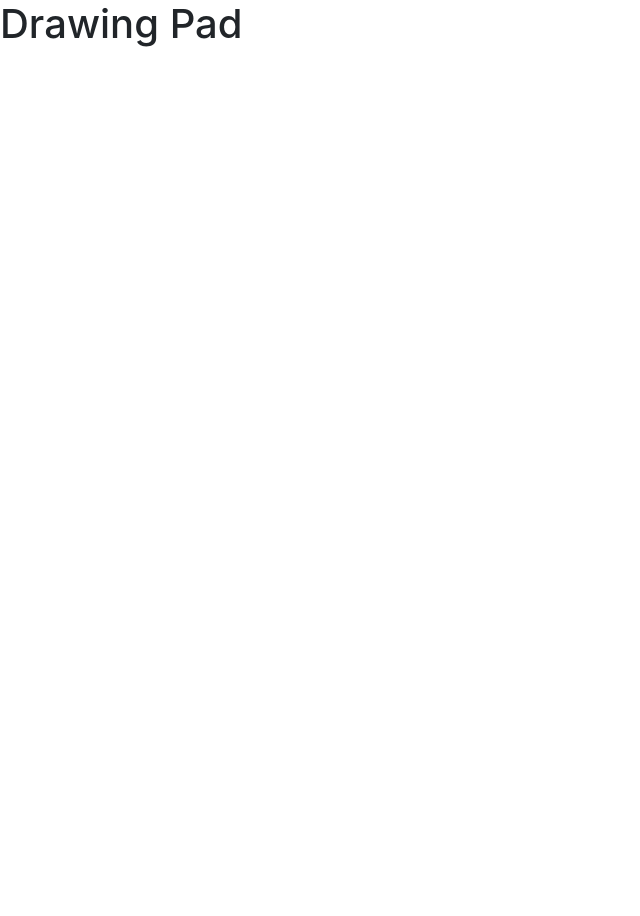
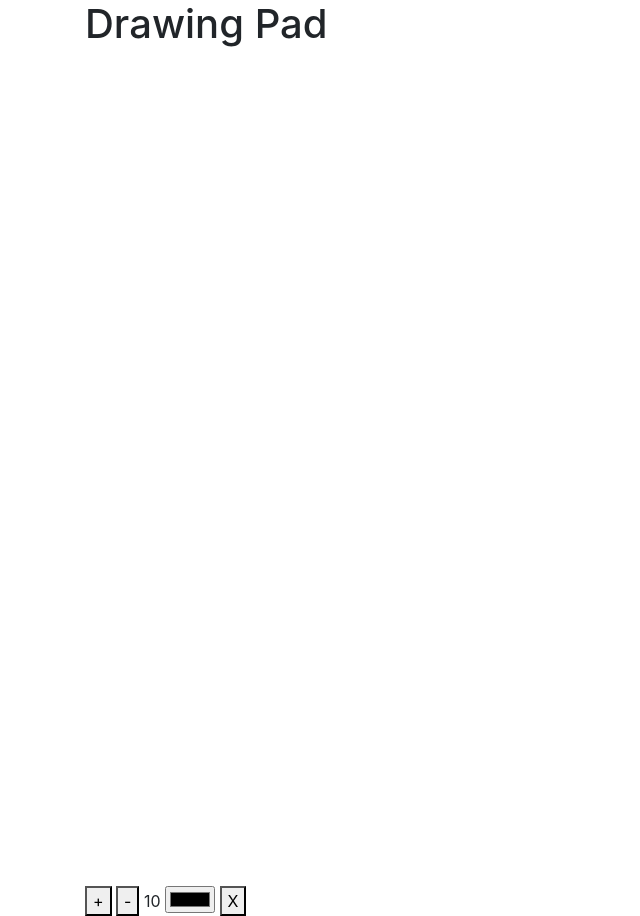
Before and after one commit to CornveliousFarva/drawing-pad, a plain HTML site: page index.html in a window 1280 px wide. Shown: the whole page, without its empty margins (0-640 px from the left). Before the commit the page ends 800 px from the top, so only its background shows below. Drawn offline with nearby package versions, Linux system fonts and the light colour scheme.

Commit message:
Added the html and the initial variable declarations in the script.

```diff
--- a/index.html
+++ b/index.html
@@ -9,7 +9,18 @@
     <title>Drawing Pad</title>
 </head>
 <body>
-    <h1> Drawing Pad </h1>
+    <div class="container">
+       <h1> Drawing Pad </h1> <br>
+       <canvas width="800" height="800"></canvas>
+       <div class="toolbox">
+           <button id="increase"> + </button>
+           <button id="decrease"> - </button>
+           <span id="size"> 10 </span>
+           <input type="color" id="color">
+           <button id="clear"> X </button>
+       </div>
+    </div>
+
 
 
 
--- a/script.js
+++ b/script.js
@@ -0,0 +1,3 @@
+const increaseBtn = document.getElementById('increase')
+const decreaseBtn = document.getElementById('decrease')
+const clearBtn = document.getElementById('clear')
```
